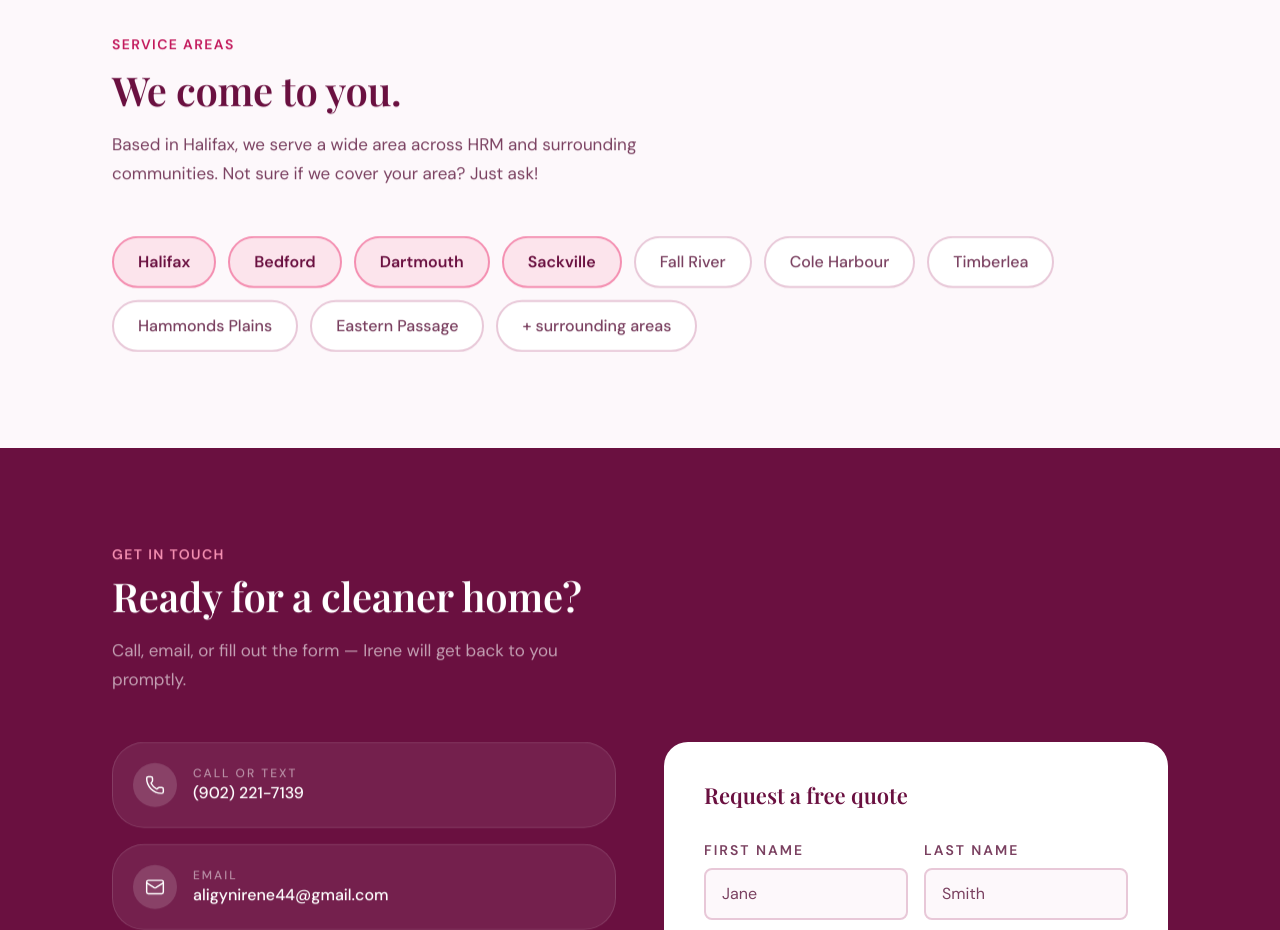
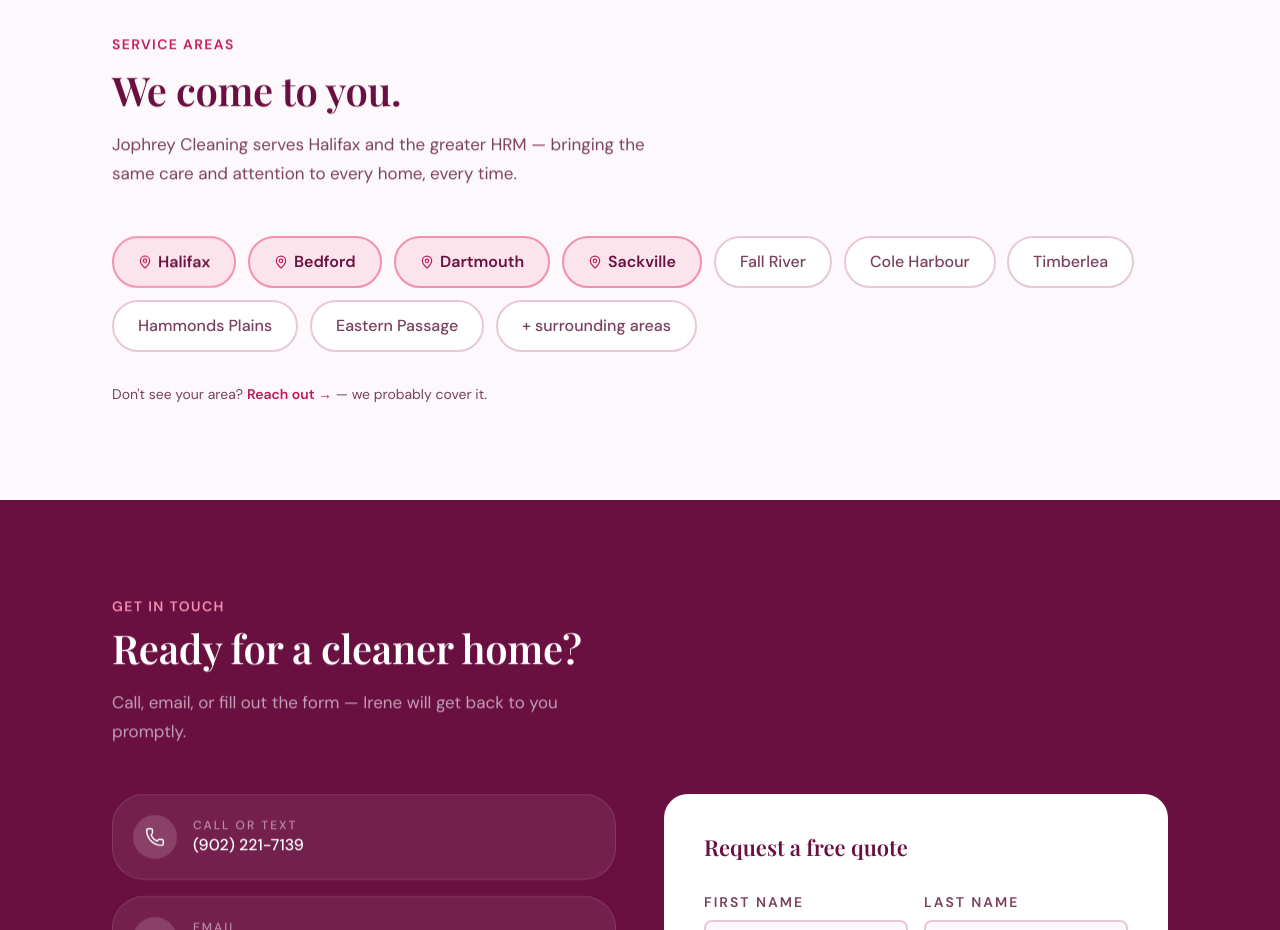
Before and after one commit to josh902/irene-cleaning, a Next.js app: page / in a window 1280 px wide. Shown: the part 4360-5290 px from the top of the page. Built offline with nearby package versions, Linux system fonts and the light colour scheme; a web font is replaced by a local one.

Commit message:
Improve Areas section: trust copy, stagger reveal, interactive pills, micro-CTA

```diff
--- a/app/components/Areas/AreaPill.tsx
+++ b/app/components/Areas/AreaPill.tsx
@@ -1,3 +1,5 @@
+import { Icon } from "../ui/Icon";
+
 interface AreaPillProps {
   name: string;
   isMain?: boolean;
@@ -6,14 +8,17 @@
 export function AreaPill({ name, isMain = false }: AreaPillProps) {
   return (
     <div
-      className={`px-4 sm:px-6 py-2.5 sm:py-3 rounded-full font-medium text-sm md:text-base transition-all cursor-default
+      className={`flex items-center px-4 sm:px-6 py-2.5 sm:py-3 rounded-full font-medium text-sm md:text-base transition-all duration-200 cursor-pointer hover:-translate-y-0.5
         ${
           isMain
-            ? "bg-pink-pale text-purple border-2 border-pink-mid font-semibold"
-            : "bg-white text-text-muted border-2 border-border hover:bg-pink-pale hover:border-pink-mid hover:text-purple"
+            ? "bg-pink-pale text-purple border-2 border-pink-mid font-semibold hover:shadow-md hover:border-pink"
+            : "bg-white text-text-muted border-2 border-border hover:bg-pink-pale hover:border-pink-mid hover:text-purple hover:shadow-sm"
         }
       `}
     >
+      {isMain && (
+        <Icon name="pin" className="w-3.5 h-3.5 mr-1.5 shrink-0 text-pink" strokeWidth={2} />
+      )}
       {name}
     </div>
   );
--- a/app/components/Areas/AreasSection.tsx
+++ b/app/components/Areas/AreasSection.tsx
@@ -11,18 +11,29 @@
           <SectionHeader
             label="Service Areas"
             title="We come to you."
-            subtitle="Based in Halifax, we serve a wide area across HRM and surrounding communities. Not sure if we cover your area? Just ask!"
+            subtitle="Jophrey Cleaning serves Halifax and the greater HRM — bringing the same care and attention to every home, every time."
           />
         </Reveal>
 
-        <Reveal className="flex flex-wrap gap-3 mt-12">
-          {serviceAreas.map((area) => (
-            <AreaPill
-              key={area.id}
-              name={area.name}
-              isMain={area.isMain}
-            />
+        <div className="flex flex-wrap gap-3 mt-12">
+          {serviceAreas.map((area, idx) => (
+            <Reveal key={area.id} delay={idx * 50}>
+              <AreaPill name={area.name} isMain={area.isMain} />
+            </Reveal>
           ))}
+        </div>
+
+        <Reveal delay={serviceAreas.length * 50 + 50}>
+          <p className="mt-8 text-sm text-text-muted">
+            Don&apos;t see your area?{" "}
+            <a
+              href="#contact"
+              className="text-pink font-semibold hover:underline transition-colors"
+            >
+              Reach out →
+            </a>{" "}
+            — we probably cover it.
+          </p>
         </Reveal>
       </div>
     </section>
```
